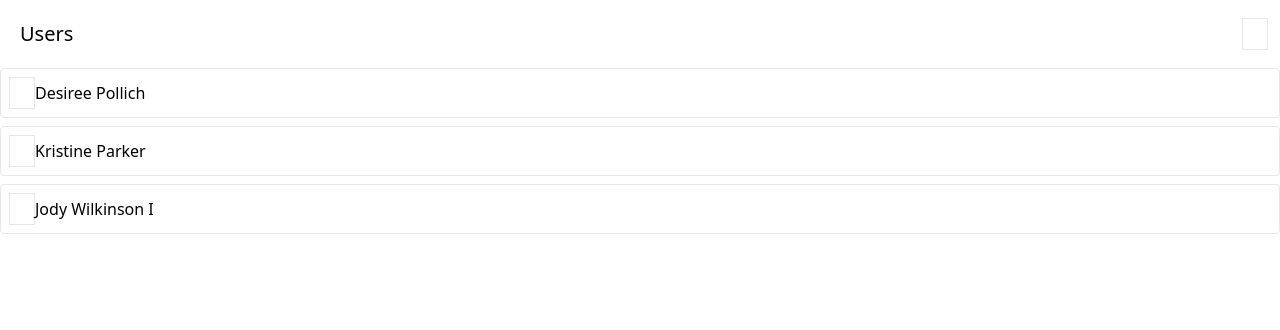
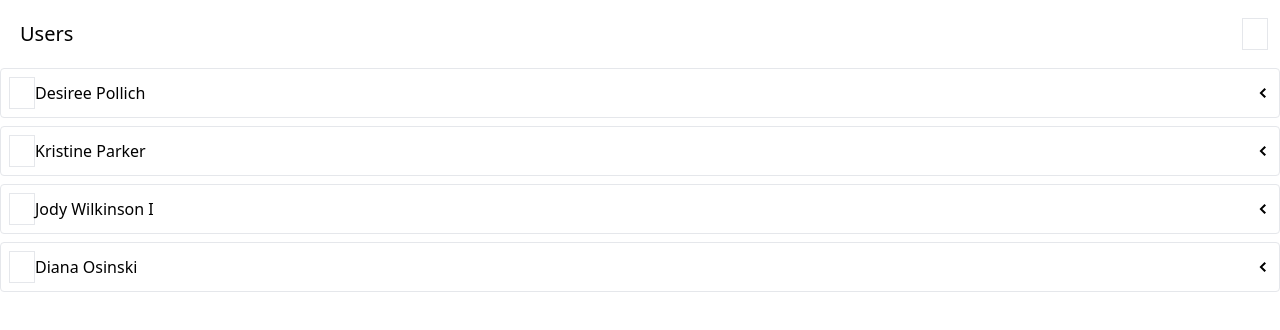
Before and after one commit to petaryankov/Media-React-App, a React (Create React App) app: page / in a window 1280 px wide. Shown: the top 330 px of the page. Built offline with nearby package versions, Linux system fonts and the light colour scheme; data requests are answered from the project's data file.

Commit message:
adding the albums listing

```diff
--- a/db.json
+++ b/db.json
@@ -11,6 +11,10 @@
     {
       "id": "661a",
       "name": "Jody Wilkinson I"
+    },
+    {
+      "id": "c9fd",
+      "name": "Diana Osinski"
     }
   ],
   "albums": [],
--- /dev/null
+++ b/src/components/AlbumsList.js
@@ -0,0 +1,8 @@
+
+function AlbumsList({ user }) {
+    return <div>
+        Albums for {user.name}
+    </div>
+}
+
+export default AlbumsList;
--- a/src/components/Button.js
+++ b/src/components/Button.js
@@ -35,7 +35,7 @@
 
     return (
         <button {...rest} disabled={loading} className={classes}>
-            {loading ? <GoSync className="animate-spin " /> : chiildren}
+            {loading ? <GoSync className="animate-spin" /> : chiildren}
         </button>
     );
 }
--- /dev/null
+++ b/src/components/ExpandablePanel.js
@@ -0,0 +1,29 @@
+import { useState } from "react";
+import { GoChevronDown, GoChevronLeft } from "react-icons/go";
+
+function ExpandablePanel({ header, children }) {
+    const [expanded, setExpanded] = useState(false);
+
+    const handleClick = () => {
+        setExpanded(!expanded);
+    };
+
+
+    return (
+        <div className="mb-2 border rounded">
+            <div className="flex p-2 justify-between items-center">
+                <div className="flex flex-row items-center justify-between">
+                    {header}
+                </div>
+                <div className="cursor-pointer" onClick={handleClick}>
+                    {expanded ? <GoChevronDown /> : <GoChevronLeft />}
+                </div>
+            </div>
+            {
+                expanded && <div className="p-2 border-t">{children}</div>
+            }
+        </div>
+    );
+}
+
+export default ExpandablePanel;
--- a/src/components/UserslistItem.js
+++ b/src/components/UserslistItem.js
@@ -2,6 +2,8 @@
 import Button from "./Button";
 import { removeUser } from "../store";
 import { useThunk } from "../hooks/use-thunk";
+import ExpandablePanel from "./ExpandablePanel";
+import AlbumsList from "./AlbumsList";
 
 
 function UsersListitem({ user }) {
@@ -11,18 +13,18 @@
         doRemoveUser(user);
     };
 
+    const header = <>
+        <Button className="mr-3" loading={isLoading} onClick={handleClick}>
+            <GoTrashcan />
+        </Button>
+        {error && <div>Error deleting user.</div>}
+        {user.name}
+    </>
+
     return (
-        <div className="mb-2 border rounded">
-            <div className="flex p-2 justify-between items-center cursor-pointer">
-                <div className="flex flex-row items-center justify-between">
-                    <Button className="mr-3" loading={isLoading} onClick={handleClick}>
-                        <GoTrashcan />
-                    </Button>
-                    {error && <div>Error deleting user.</div>}
-                    {user.name}
-                </div>
-            </div>
-        </div>
+        <ExpandablePanel header={header}>
+            <AlbumsList user={user} />
+        </ExpandablePanel>
     );
 
 }
```
